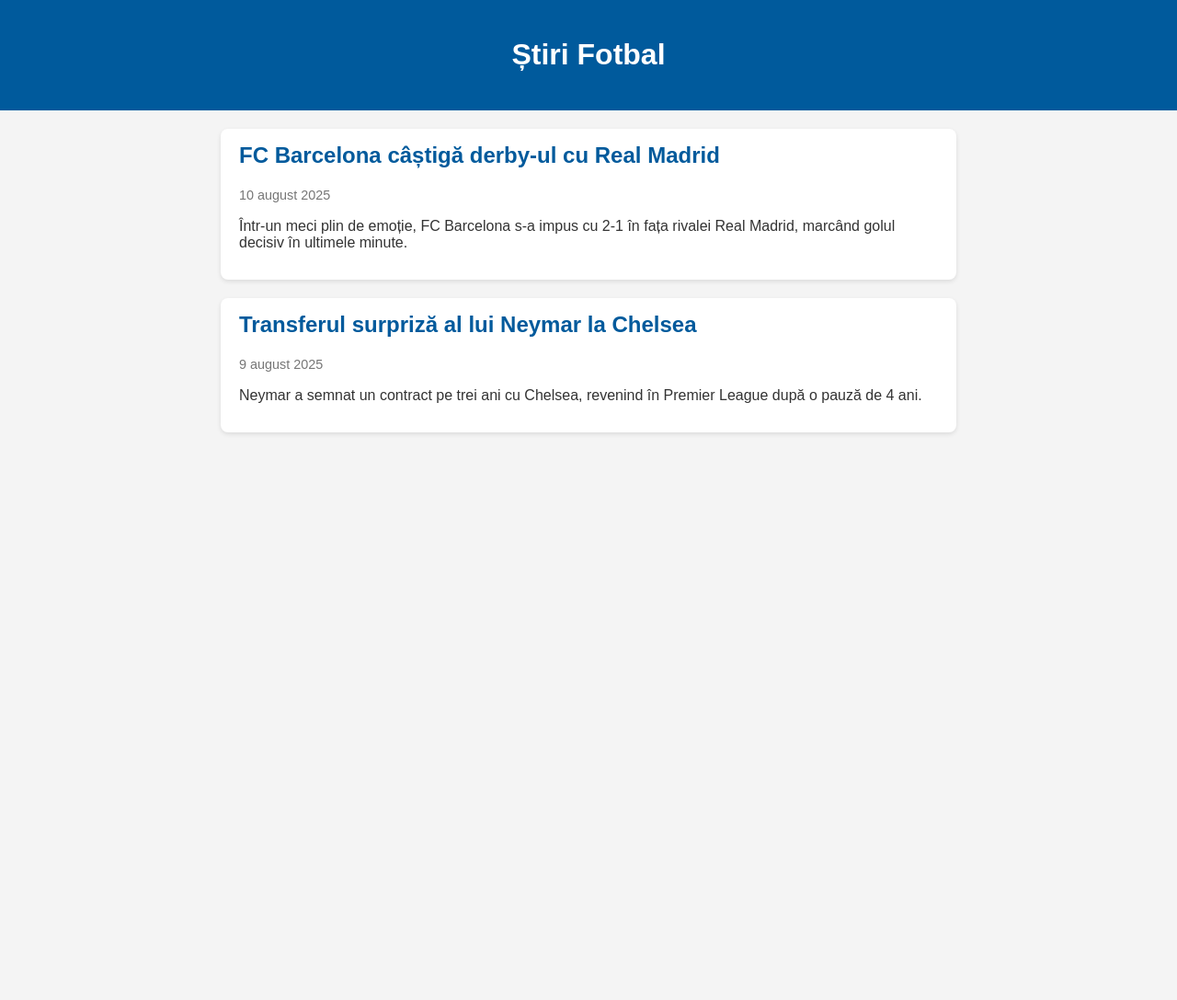
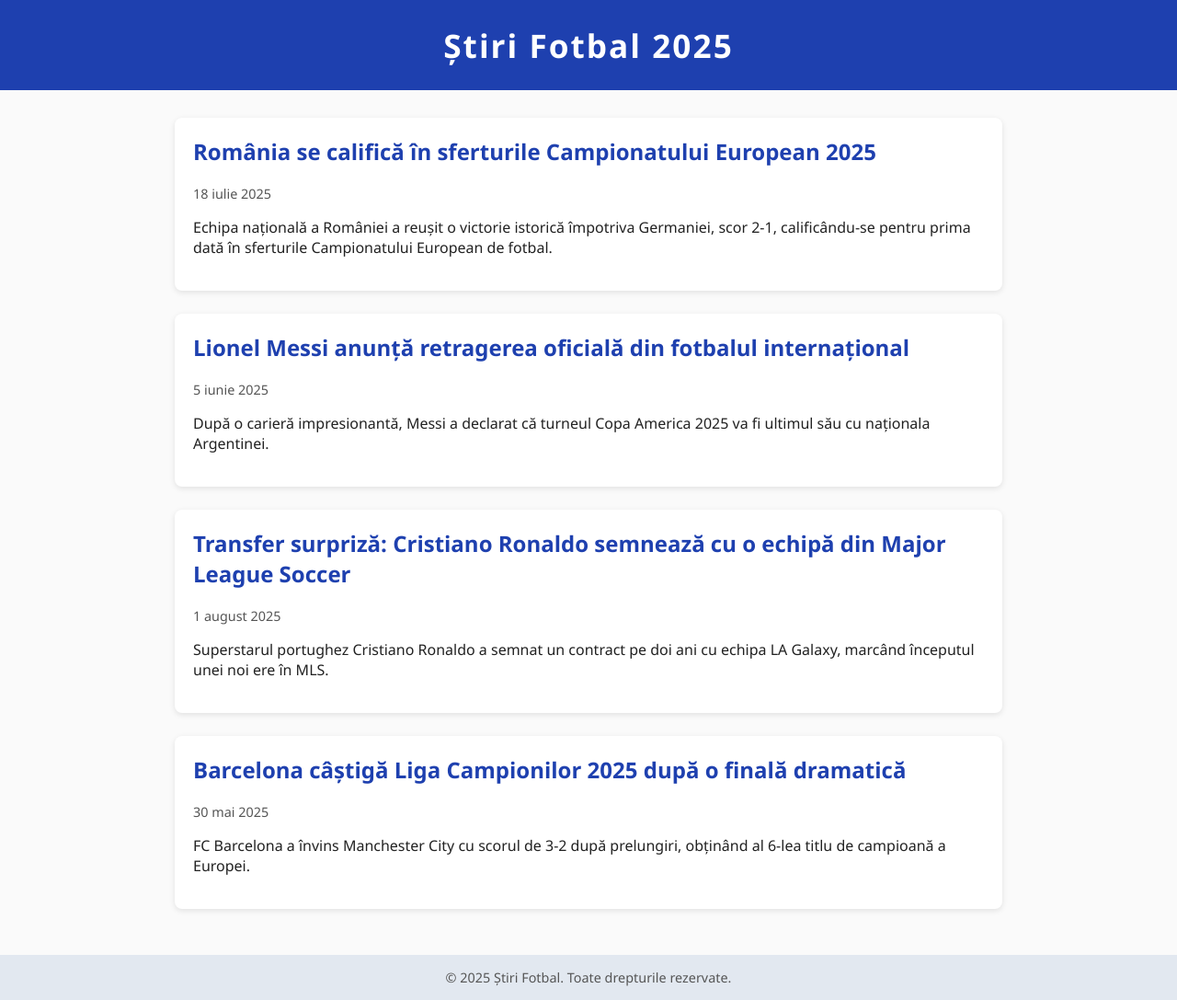
Before and after one commit to bursuc15/fotbal-stiri, a plain HTML site: page index.html in a window 1280 px wide. Shown: the whole page at 92% size. Before the commit the page ends 800 px from the top, so only its background shows below. Drawn offline with Linux system fonts and the light colour scheme.

Commit message:
Update index.html

```diff
--- a/index.html
+++ b/index.html
@@ -3,61 +3,85 @@
 <head>
   <meta charset="UTF-8" />
   <meta name="viewport" content="width=device-width, initial-scale=1" />
-  <title>Știri Fotbal</title>
+  <title>Știri Fotbal 2025</title>
   <style>
     body {
-      font-family: Arial, sans-serif;
-      margin: 0;
-      background: #f4f4f4;
-      color: #333;
+      font-family: 'Segoe UI', Tahoma, Geneva, Verdana, sans-serif;
+      background-color: #fafafa;
+      color: #222;
+      margin: 0; padding: 0;
     }
     header {
-      background: #005a9c;
+      background-color: #1e40af;
       color: white;
-      padding: 20px;
+      padding: 25px 10px;
       text-align: center;
+      font-size: 2.2em;
+      font-weight: bold;
+      letter-spacing: 2px;
     }
     main {
-      max-width: 800px;
-      margin: 20px auto;
-      padding: 0 15px;
+      max-width: 900px;
+      margin: 30px auto;
+      padding: 0 20px;
     }
     article {
       background: white;
-      margin-bottom: 20px;
-      padding: 15px 20px;
       border-radius: 8px;
-      box-shadow: 0 2px 5px rgba(0,0,0,0.1);
+      box-shadow: 0 2px 6px rgba(0,0,0,0.1);
+      padding: 20px;
+      margin-bottom: 25px;
+      transition: box-shadow 0.3s ease;
+    }
+    article:hover {
+      box-shadow: 0 5px 15px rgba(0,0,0,0.2);
     }
     article h2 {
+      color: #1e40af;
       margin-top: 0;
-      color: #005a9c;
     }
     article time {
+      display: block;
       font-size: 0.9em;
-      color: #777;
+      color: #555;
+      margin-bottom: 12px;
     }
     footer {
       text-align: center;
-      padding: 15px;
-      background: #ddd;
+      padding: 15px 10px;
+      font-size: 0.9em;
       color: #555;
-      margin-top: 40px;
+      background-color: #e2e8f0;
+      margin-top: 50px;
     }
   </style>
 </head>
 <body>
-  <header>
-    <h1>Știri Fotbal</h1>
-  </header>
+  <header>Știri Fotbal 2025</header>
   <main>
     <article>
-      <h2>FC Barcelona câștigă derby-ul cu Real Madrid</h2>
-      <time datetime="2025-08-10">10 august 2025</time>
-      <p>Într-un meci plin de emoție, FC Barcelona s-a impus cu 2-1 în fața rivalei Real Madrid, marcând golul decisiv în ultimele minute.</p>
+      <h2>România se califică în sferturile Campionatului European 2025</h2>
+      <time datetime="2025-07-18">18 iulie 2025</time>
+      <p>Echipa națională a României a reușit o victorie istorică împotriva Germaniei, scor 2-1, calificându-se pentru prima dată în sferturile Campionatului European de fotbal.</p>
     </article>
     <article>
-      <h2>Transferul surpriză al lui Neymar la Chelsea</h2>
-      <time datetime="2025-08-09">9 august 2025</time>
-      <p>Neymar a semnat un contract pe trei ani cu Chelsea, revenind în Premier League după o pauză de 4 ani.</p>
+      <h2>Lionel Messi anunță retragerea oficială din fotbalul internațional</h2>
+      <time datetime="2025-06-05">5 iunie 2025</time>
+      <p>După o carieră impresionantă, Messi a declarat că turneul Copa America 2025 va fi ultimul său cu naționala Argentinei.</p>
     </article>
+    <article>
+      <h2>Transfer surpriză: Cristiano Ronaldo semnează cu o echipă din Major League Soccer</h2>
+      <time datetime="2025-08-01">1 august 2025</time>
+      <p>Superstarul portughez Cristiano Ronaldo a semnat un contract pe doi ani cu echipa LA Galaxy, marcând începutul unei noi ere în MLS.</p>
+    </article>
+    <article>
+      <h2>Barcelona câștigă Liga Campionilor 2025 după o finală dramatică</h2>
+      <time datetime="2025-05-30">30 mai 2025</time>
+      <p>FC Barcelona a învins Manchester City cu scorul de 3-2 după prelungiri, obținând al 6-lea titlu de campioană a Europei.</p>
+    </article>
+  </main>
+  <footer>
+    &copy; 2025 Știri Fotbal. Toate drepturile rezervate.
+  </footer>
+</body>
+</html>
```
